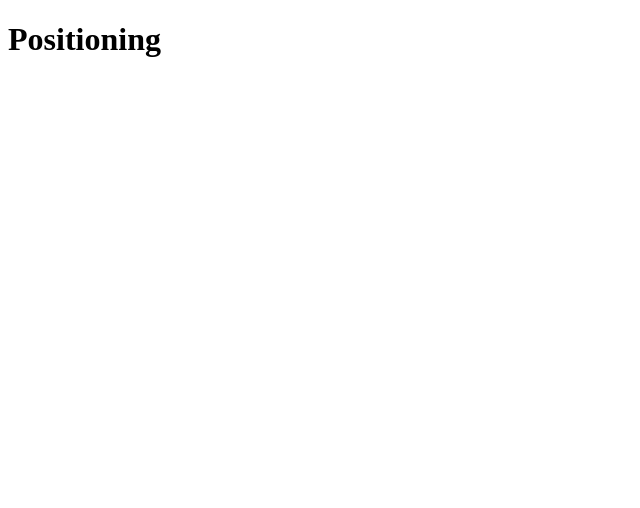
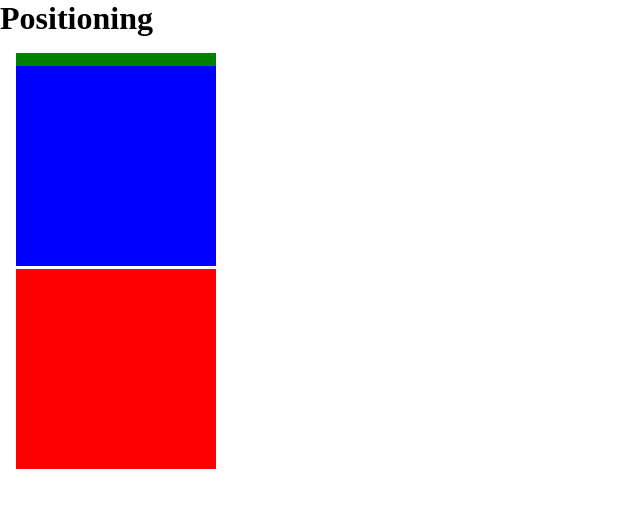
Before and after one commit to cherylynntskeen/oct24-t1w1-csslayout, a plain HTML site: page positioning.html in a window 1280 px wide. Shown: the whole page, without its empty margins (0-640 px from the left). Drawn offline with Linux system fonts and the light colour scheme.

Commit message:
edited css and index and learnt positioning

```diff
--- a/positioning.css
+++ b/positioning.css
@@ -3,3 +3,22 @@
     margin: 0;
     padding: 0;
 }
+
+div {
+    position: relative;
+    width: 200px;
+    height: 200px;
+    margin: 1rem;
+    background-color: red;
+}
+
+div:nth-of-type(1) {
+    background-color: green;
+}
+div:nth-of-type(2) {
+    position: fixed;
+    background-color: blue;
+    left: 0px;
+    top: 50px;
+    z-index: 1;
+}
--- a/positioning.html
+++ b/positioning.html
@@ -4,7 +4,7 @@
     <meta charset="UTF-8">
     <meta name="viewport" content="width=device-width, initial-scale=1.0">
     <title>CSS Positioning</title>
-    <link rel="stylesheet" href "positioning.css">
+    <link rel="stylesheet" href="positioning.css">
 </head>
 <body>
     <h1>Positioning</h1>
```
